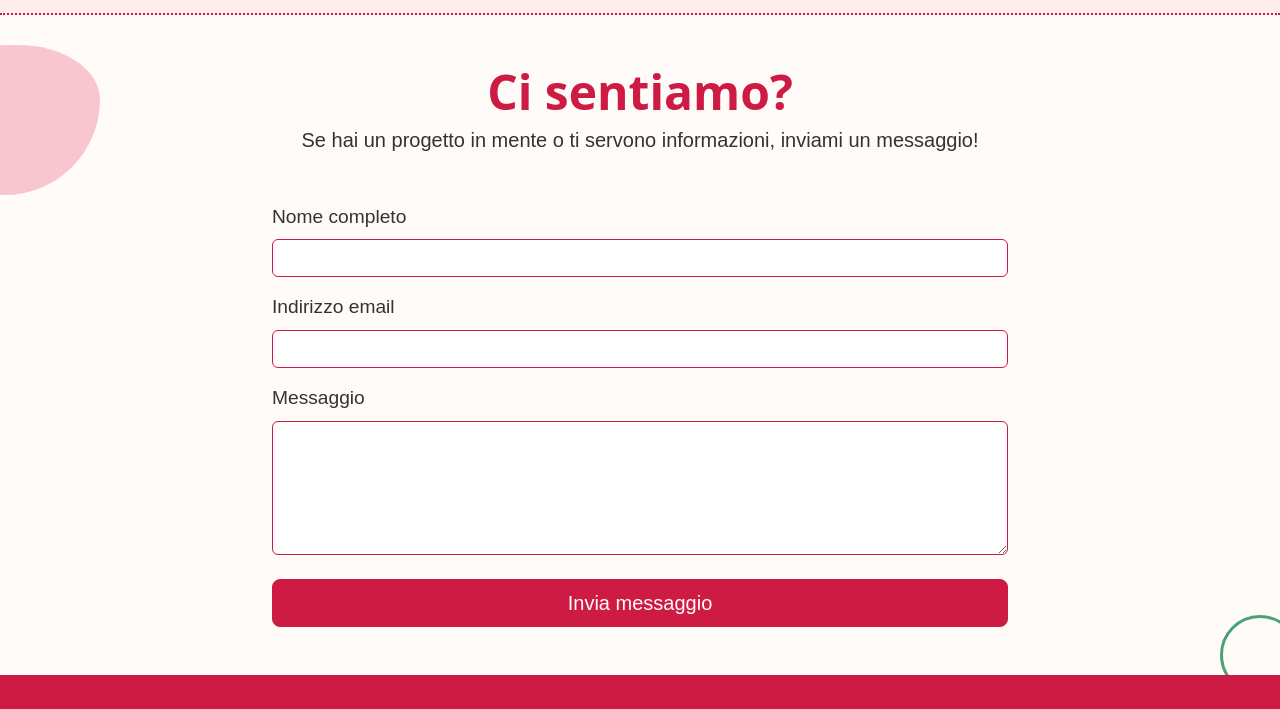
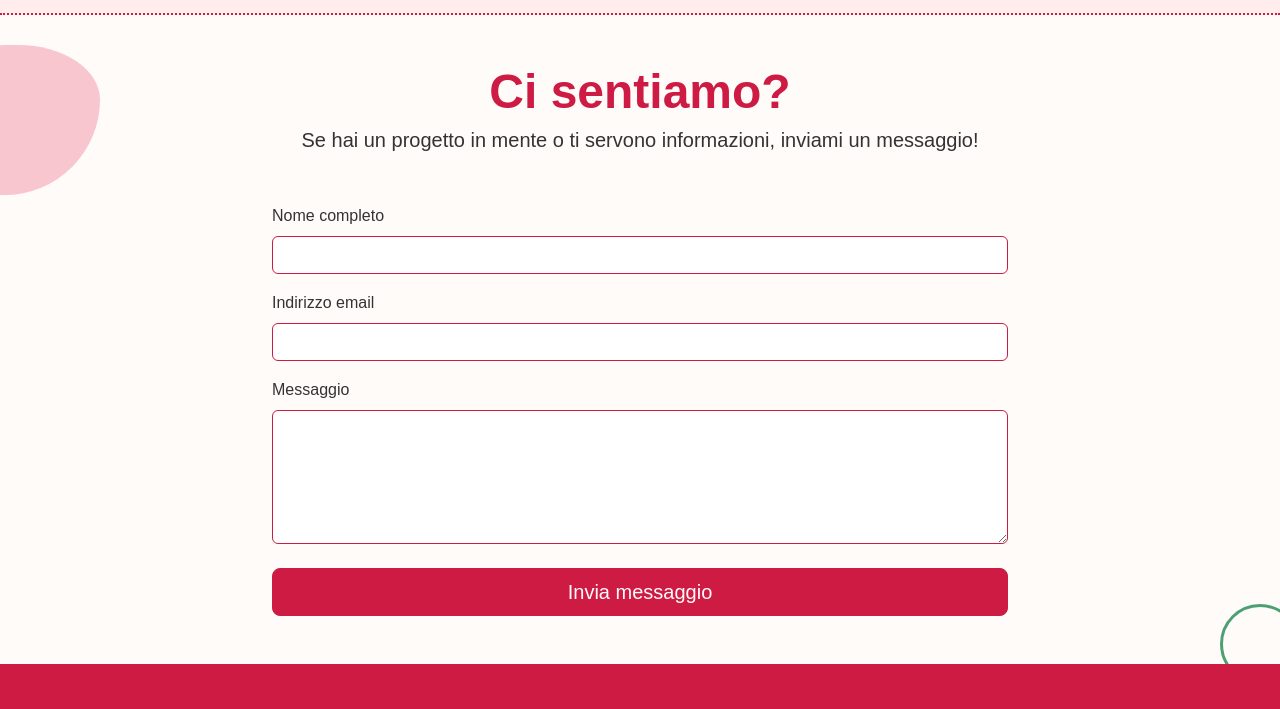
Before and after one commit to chiara9506-fraise/Progetto-html-e-css, a plain HTML site: page contatti/contatti.html in a window 1280 px wide. Shown: the part 89-798 px from the top of the page. Drawn offline with nearby package versions, Linux system fonts and the light colour scheme; files that its build step writes are made by us from their sources; a web font is replaced by a local one.

Commit message:
Il mio portfolio

```diff
--- a/assets/sass/_contatti.scss
+++ b/assets/sass/_contatti.scss
@@ -14,9 +14,21 @@
         }
     }
 
+    h2 {
+        font-size: 48px;
+        font-family: $font-family-sans-serif;
+        font-weight: 600;
+    }
+
+    p{
+        font-size: 20px;
+        font-family: $font-family-sans-serif;
+        color: $text-dark;
+    }
+
     .form-label {
         font-weight: 500;
-        font-size: larger;
+        font-size: 16px;
         font-family: $font-family-sans-serif;
         color: $text-dark;
     }
```
